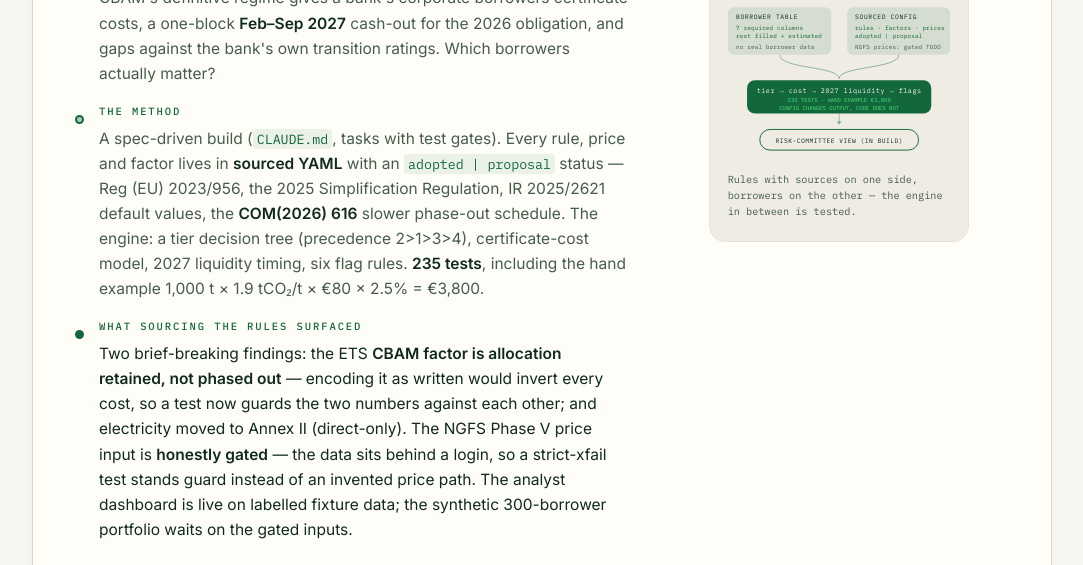
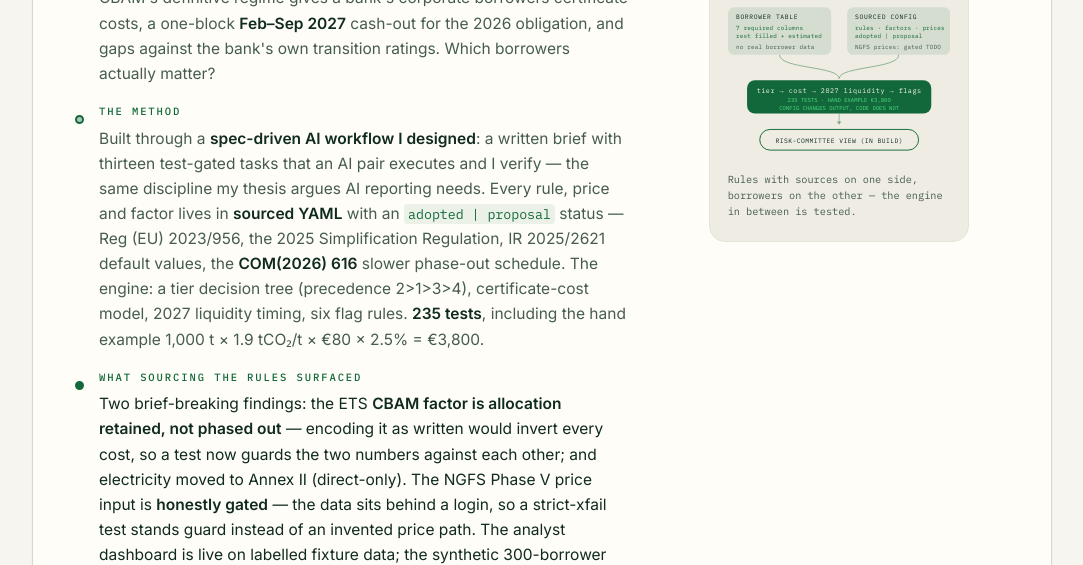
Before and after one commit to mushaha97-droid/mushaha97-droid.github.io, a plain HTML site: page index.html in a window 1280 px wide. Shown: the part 4800-5365 px from the top of the page, without its empty margins (98-1181 px from the left). Drawn offline with Linux system fonts and the light colour scheme; animation ran at ten frames a second.

Commit message:
CBAM card: own the spec-driven AI workflow explicitly
Co-Authored-By: Claude Fable 5 <noreply@anthropic.com>

```diff
--- a/index.html
+++ b/index.html
@@ -1394,7 +1394,9 @@ h1.triad .w:nth-child(3){animation-delay:.22s}
             </div>
             <div>
               <h4>The method</h4>
-              <p>A spec-driven build (<code>CLAUDE.md</code>, tasks with test gates). Every rule, price
+              <p>Built through a <strong>spec-driven AI workflow I designed</strong>: a written brief
+                with thirteen test-gated tasks that an AI pair executes and I verify — the same
+                discipline my thesis argues AI reporting needs. Every rule, price
                 and factor lives in <strong>sourced YAML</strong> with an <code>adopted | proposal</code>
                 status — Reg (EU) 2023/956, the 2025 Simplification Regulation, IR 2025/2621 default
                 values, the <strong>COM(2026) 616</strong> slower phase-out schedule. The engine: a tier
```
